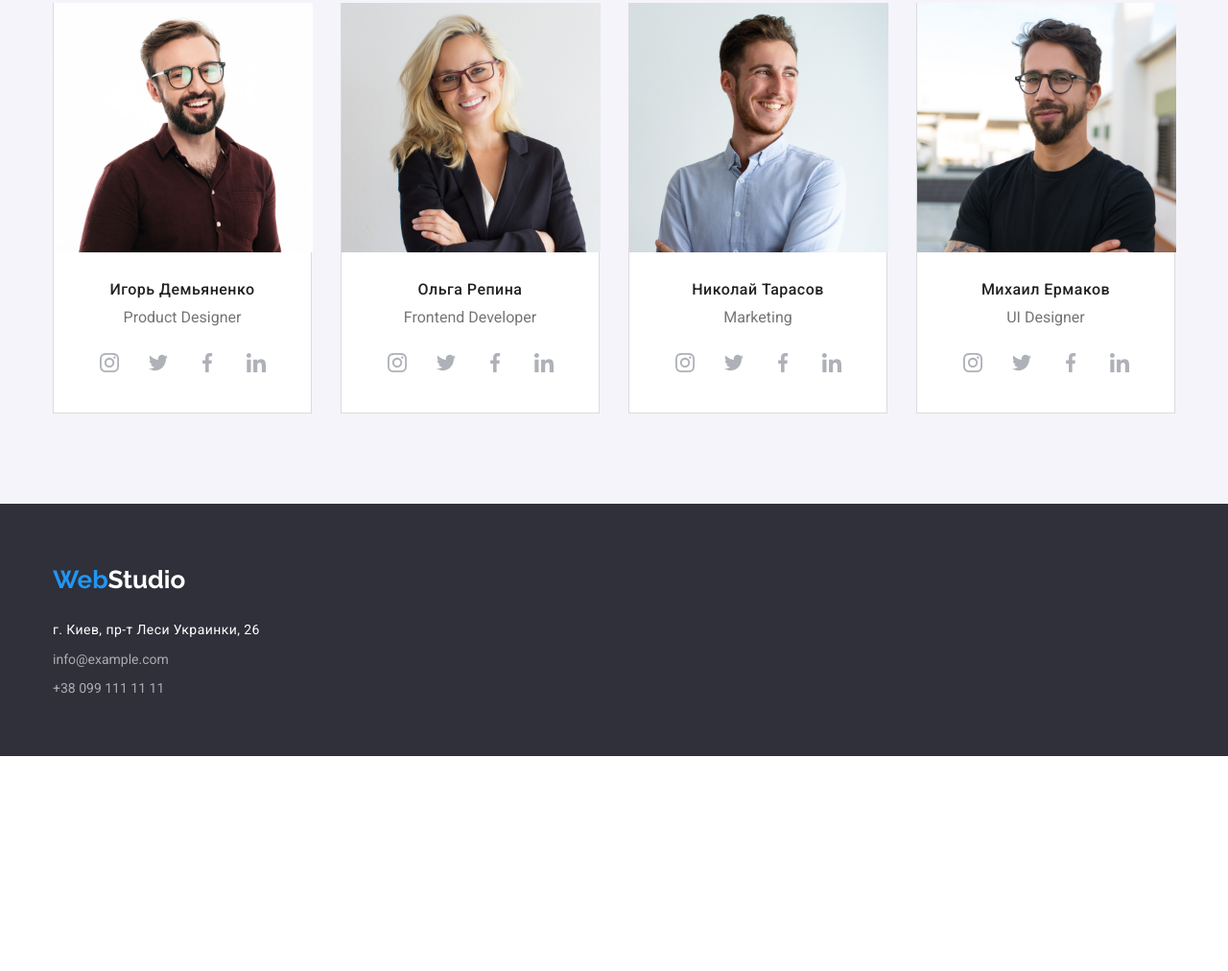
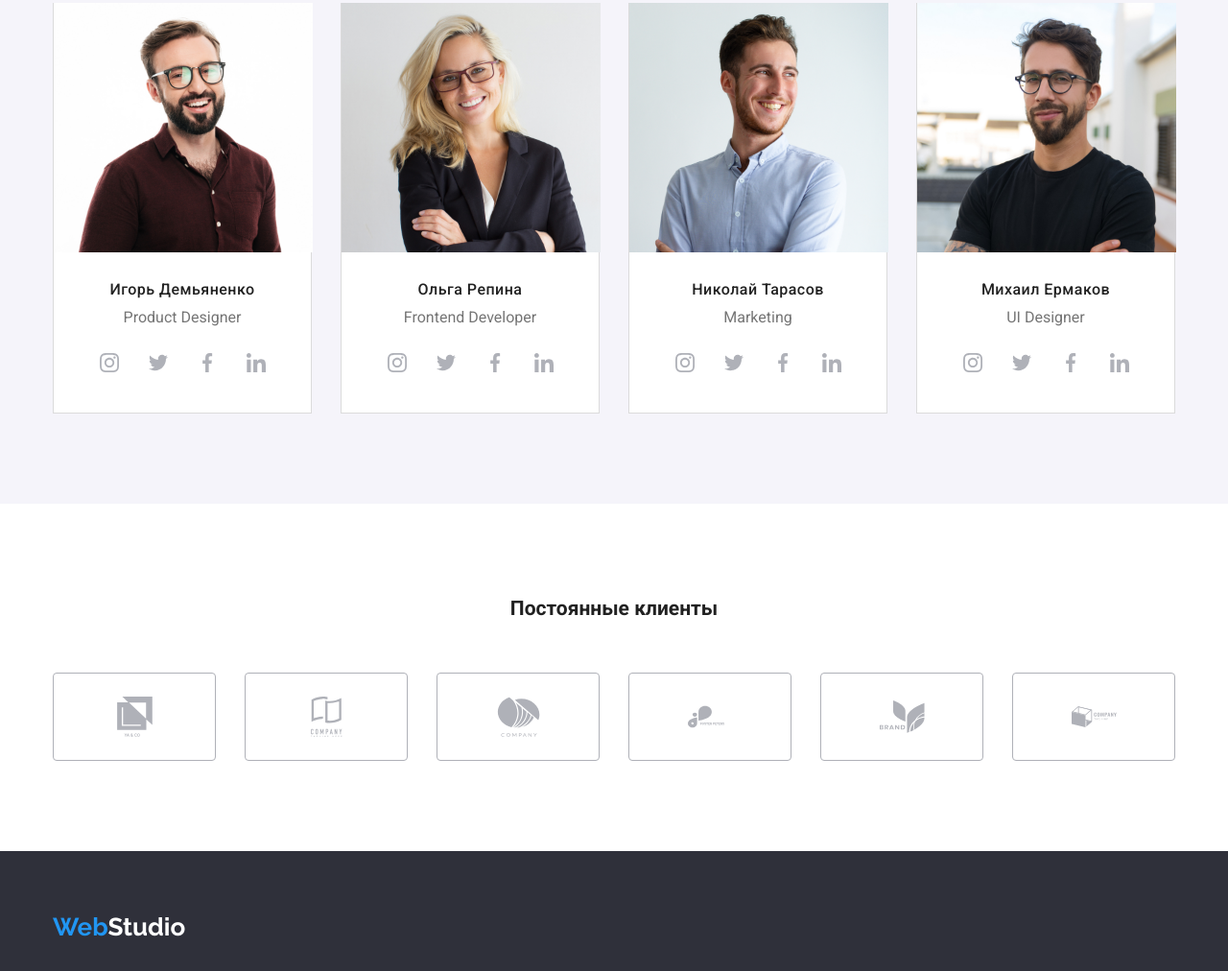
Before and after one commit to MakarenkoYevhenii/goit-markup-hw-04, a plain HTML site: page index.html in a window 1280 px wide. Shown: the part 1788-2800 px from the top of the page at 96% size. Before the commit the page ends 2576 px from the top, so only its background shows below. Drawn offline with Linux system fonts and the light colour scheme.

Commit message:
сделал блок наши клиенты

```diff
--- a/css/style.css
+++ b/css/style.css
@@ -11,9 +11,11 @@
   --bckgrclteam: rgba(245, 244, 250, 1);
   --bckgrclteamitem: rgba(255, 255, 255, 1);
   --headerline: rgba(236, 236, 236, 1);
-  --socialitemhover: #2196F3;
+  --socialitemhover: #2196f3;
   --colorlogoitem: #fff;
-  --bckglisteage: rgb(245,244,250);
+  --bckglisteage: rgb(245, 244, 250);
+  --bordedclients:rgba(175, 177, 184, 1);
+  --bordercclientshover:rgba(33, 150, 243, 1);
   /* grid setup */
   --item: 1;
   --indent: 30px;
@@ -48,8 +50,7 @@ ul {
   margin: 0;
   padding: 0;
 }
-img
-{
+img {
   display: block;
 }
 .link {
@@ -187,19 +188,17 @@ li,
   line-height: 1.17;
   margin-bottom: 10px;
 }
-.paragraph
- {
+.paragraph {
   font-weight: 400;
   color: var(--silvercolor);
   font-size: 16px;
   line-height: 24px;
 }
-.listedge-paragraph{
+.listedge-paragraph {
   font-weight: normal;
   font-size: 14px;
   line-height: 1.71;
   letter-spacing: 0.03em;
-
 }
 .adress {
   color: var(--whitecolor);
@@ -259,10 +258,6 @@ letter-spacing: 0.03em;
   line-height: 1.17;
 }
 
-
-
-
-
 /*flex*/
 .container-flex {
   display: flex;
@@ -282,11 +277,9 @@ letter-spacing: 0.03em;
 /*header*/
 
 .header {
-
   border-bottom: 1px;
   border-bottom-style: solid;
   border-bottom-color: var(--headerline);
-
 }
 .header-navigation {
   display: flex;
@@ -295,14 +288,13 @@ letter-spacing: 0.03em;
 }
 .list {
   display: flex;
-  align-items: center ;
+  align-items: center;
 }
-.list-item:last-child{
+.list-item:last-child {
   margin-right: 0;
 }
 
-.list-item
-{
+.list-item {
   display: block;
   padding-top: 32px;
   padding-bottom: 32px;
@@ -313,7 +305,7 @@ letter-spacing: 0.03em;
   margin-left: auto;
   align-items: center;
 }
-.contacts-item:not(:last-child){
+.contacts-item:not(:last-child) {
   margin-right: 30px;
 }
 /*basement*/
@@ -331,33 +323,25 @@ letter-spacing: 0.03em;
   display: flex;
   justify-content: space-between;
 }
-.listedge
-{
+.listedge {
   display: flex;
 }
-.listedge-list
-{
+.listedge-list {
   width: 270px;
-
 }
-.listedge-list:not(:last-child)
-{
+.listedge-list:not(:last-child) {
   margin-right: 30px;
 }
 /*hero*/
-.container-flex-hero
-{
+.container-flex-hero {
   box-sizing: border-box;
   max-width: 696px;
-
 }
-.hero
-{
+.hero {
   padding-top: 200px;
   padding-bottom: 200px;
 }
-.section-benefits
-{
+.section-benefits {
   padding-top: 0px;
 }
 /*бенефитс*/
@@ -398,10 +382,8 @@ letter-spacing: 0.03em;
   text-align: center;
   margin-bottom: 10px;
 }
-.teamdiv
-{
+.teamdiv {
   padding-top: 30px;
-
 }
 /*portfolio*/
 
@@ -417,18 +399,14 @@ letter-spacing: 0.03em;
 }
 .menu-item {
   display: flex;
-
 }
-  .menu-item:not(:first-child)
-  {
+.menu-item:not(:first-child) {
   margin-left: 8px;
 }
 .listprojects {
-
-  --item:3
+  --item: 3;
 }
- .listprojects>li:nth-child(3n+3)
- {
+.listprojects > li:nth-child(3n + 3) {
   margin-right: 0;
   width: 370px;
 }
@@ -436,18 +414,16 @@ letter-spacing: 0.03em;
   width: 100%;
   height: auto;
 }
-.projects
-{
+.projects {
   display: flex;
   padding-bottom: 4px;
-
 }
 .paragraph {
   display: flex;
 }
 .blank {
   padding-top: 20px;
-  padding-left:11px;
+  padding-left: 11px;
   padding-bottom: 20px;
   padding-right: 11px;
   border-style: solid;
@@ -456,50 +432,89 @@ display: flex;
 
   border-top: none;
 }
-.svg
-{
+
+/*svg*/
+.svg {
   display: block;
   height: 20px;
   width: 20px;
 }
-.social-links
-{
+.social-links {
   display: flex;
   justify-content: space-around;
   padding: 16px 32px 30px;
-
 }
-.social-links-items
-{
+.social-links-items {
   display: block;
 }
-.links-items
-{
+.links-items {
   display: flex;
   width: 44px;
   height: 44px;
   align-items: center;
   justify-content: center;
+
 }
 
-.listeadge-img
-{
-
+.listeadge-img {
   background-color: var(--bckglisteage);
   padding: 25px 100px;
   margin-bottom: 30px;
 }
-.social-links-items:hover
-{
+.social-links-items:hover {
   background-color: var(--socialitemhover);
   border-radius: 50%;
 }
-.svg-listeage
-{
+.svg-listeage {
   display: block;
   height: 70px;
   width: 70px;
+}
+
+.links-items:hover .svg {
+  --colorlogo: var(--colorlogoitem);
+}
+.cutomers-heading
+{
+  text-align: center;
+  padding-bottom: 50px;
+}
+.cutomers{
+  display: flex;
 
 }
+.customers-item
+{
+  display: flex;
+  justify-content: center;
+  align-items: center;
+  width: 170px;
+  height: 92px;
+  border: 1px solid var(--bordedclients);
+  border-radius: 4px;
+}
+.customers-svg
+{
+  display: block;
+  width: 47px;
+  height: 42px;
 
-.links-items:hover .svg{--colorlogo: var(--colorlogoitem);}
+}
+.customers-item:not(:last-child)
+{
+  margin-right: 30px;
+}
+.links-customers
+{
+  display: block;
+  padding: 25px 60px;
+}
+.customers-item:hover
+{
+  border-color: var(--bordercclientshover);
+
+}
+.customers-item:hover .customers-svg
+{
+  --companycolor:var(--bordercclientshover);
+}
--- a/index.html
+++ b/index.html
@@ -149,7 +149,8 @@
               </div>
               <div>
                 <ul class="social-links">
-                  <li class="social-links-items"><a href="insta.com" class="links-items">
+                  <li class="social-links-items">
+                    <a href="insta.com" class="links-items">
                       <svg class="svg" width="20" height="20">
                         <use
                           href=".\images\sociallink\symbol-defs.svg#icon-instagram"
@@ -157,7 +158,8 @@
                       </svg>
                     </a>
                   </li>
-                  <li class="social-links-items"><a href="insta.com" class="links-items">
+                  <li class="social-links-items">
+                    <a href="insta.com" class="links-items">
                       <svg class="svg" width="20" height="20">
                         <use
                           href=".\images\sociallink\symbol-defs.svg#icon-twitter"
@@ -165,7 +167,8 @@
                       </svg>
                     </a>
                   </li>
-                  <li class="social-links-items"><a href="insta.com" class="links-items">
+                  <li class="social-links-items">
+                    <a href="insta.com" class="links-items">
                       <svg class="svg" width="20" height="20">
                         <use
                           href=".\images\sociallink\symbol-defs.svg#icon-facebook"
@@ -173,7 +176,8 @@
                       </svg>
                     </a>
                   </li>
-                  <li class="social-links-items"><a href="insta.com" class="links-items">
+                  <li class="social-links-items">
+                    <a href="insta.com" class="links-items">
                       <svg class="svg" width="20" height="20">
                         <use
                           href=".\images\sociallink\symbol-defs.svg#icon-linkedin"
@@ -191,7 +195,8 @@
                 <p class="position">Frontend Developer</p>
                 <div>
                   <ul class="social-links">
-                    <li class="social-links-items"><a href="insta.com" class="links-items">
+                    <li class="social-links-items">
+                      <a href="insta.com" class="links-items">
                         <svg class="svg" width="20" height="20">
                           <use
                             href=".\images\sociallink\symbol-defs.svg#icon-instagram"
@@ -199,7 +204,8 @@
                         </svg>
                       </a>
                     </li>
-                    <li class="social-links-items"><a href="insta.com" class="links-items">
+                    <li class="social-links-items">
+                      <a href="insta.com" class="links-items">
                         <svg class="svg" width="20" height="20">
                           <use
                             href=".\images\sociallink\symbol-defs.svg#icon-twitter"
@@ -207,7 +213,8 @@
                         </svg>
                       </a>
                     </li>
-                    <li class="social-links-items"><a href="insta.com" class="links-items">
+                    <li class="social-links-items">
+                      <a href="insta.com" class="links-items">
                         <svg class="svg" width="20" height="20">
                           <use
                             href=".\images\sociallink\symbol-defs.svg#icon-facebook"
@@ -215,7 +222,8 @@
                         </svg>
                       </a>
                     </li>
-                    <li class="social-links-items"><a href="insta.com" class="links-items">
+                    <li class="social-links-items">
+                      <a href="insta.com" class="links-items">
                         <svg class="svg" width="20" height="20">
                           <use
                             href=".\images\sociallink\symbol-defs.svg#icon-linkedin"
@@ -234,7 +242,8 @@
                 <p class="position">Marketing</p>
                 <div>
                   <ul class="social-links">
-                    <li class="social-links-items"><a href="insta.com" class="links-items">
+                    <li class="social-links-items">
+                      <a href="insta.com" class="links-items">
                         <svg class="svg" width="20" height="20">
                           <use
                             href=".\images\sociallink\symbol-defs.svg#icon-instagram"
@@ -242,7 +251,8 @@
                         </svg>
                       </a>
                     </li>
-                    <li class="social-links-items"><a href="insta.com" class="links-items">
+                    <li class="social-links-items">
+                      <a href="insta.com" class="links-items">
                         <svg class="svg" width="20" height="20">
                           <use
                             href=".\images\sociallink\symbol-defs.svg#icon-twitter"
@@ -250,7 +260,8 @@
                         </svg>
                       </a>
                     </li>
-                    <li class="social-links-items"><a href="insta.com" class="links-items">
+                    <li class="social-links-items">
+                      <a href="insta.com" class="links-items">
                         <svg class="svg" width="20" height="20">
                           <use
                             href=".\images\sociallink\symbol-defs.svg#icon-facebook"
@@ -258,7 +269,8 @@
                         </svg>
                       </a>
                     </li>
-                    <li class="social-links-items"><a href="insta.com" class="links-items">
+                    <li class="social-links-items">
+                      <a href="insta.com" class="links-items">
                         <svg class="svg" width="20" height="20">
                           <use
                             href=".\images\sociallink\symbol-defs.svg#icon-linkedin"
@@ -277,7 +289,8 @@
                 <p class="position">UI Designer</p>
                 <div>
                   <ul class="social-links">
-                    <li class="social-links-items"><a href="insta.com" class="links-items">
+                    <li class="social-links-items">
+                      <a href="insta.com" class="links-items">
                         <svg class="svg" width="40" height="40">
                           <use
                             href=".\images\sociallink\symbol-defs.svg#icon-instagram"
@@ -285,7 +298,8 @@
                         </svg>
                       </a>
                     </li>
-                    <li class="social-links-items"><a href="insta.com" class="links-items">
+                    <li class="social-links-items">
+                      <a href="insta.com" class="links-items">
                         <svg class="svg" width="20" height="20">
                           <use
                             href=".\images\sociallink\symbol-defs.svg#icon-twitter"
@@ -293,7 +307,8 @@
                         </svg>
                       </a>
                     </li>
-                    <li class="social-links-items"><a href="insta.com" class="links-items">
+                    <li class="social-links-items">
+                      <a href="insta.com" class="links-items">
                         <svg class="svg" width="20" height="20">
                           <use
                             href=".\images\sociallink\symbol-defs.svg#icon-facebook"
@@ -301,7 +316,8 @@
                         </svg>
                       </a>
                     </li>
-                    <li class="social-links-items"><a href="insta.com" class="links-items">
+                    <li class="social-links-items">
+                      <a href="insta.com" class="links-items">
                         <svg class="svg" width="20" height="20">
                           <use
                             href=".\images\sociallink\symbol-defs.svg#icon-linkedin"
@@ -312,6 +328,67 @@
                   </ul>
                 </div>
               </div>
+            </li>
+          </ul>
+        </div>
+      </section>
+      <section class="section">
+        <div class="container">
+          <h2 class="cutomers-heading">Постоянные клиенты</h2>
+          <ul class="cutomers">
+            <li class="customers-item">
+              <a href="" class="links-customers">
+                <svg class="customers-svg" width="20" height="20">
+                  <use
+                    href=".\images\customers\symbol-defs.svg#icon-yaco"
+                  ></use>
+                </svg>
+              </a>
+            </li>
+            <li class="customers-item">
+              <a href="" class="links-customers">
+                <svg class="customers-svg" width="20" height="20">
+                  <use
+                    href=".\images\customers\symbol-defs.svg#icon-tagline"
+                  ></use>
+                </svg>
+              </a>
+            </li>
+            <li class="customers-item">
+              <a href="" class="links-customers">
+                <svg class="customers-svg" width="20" height="20">
+                  <use
+                    href=".\images\customers\symbol-defs.svg#icon-company"
+                  ></use>
+                </svg>
+              </a>
+            </li>
+            <li class="customers-item">
+              <a href="" class="links-customers">
+                <svg class="customers-svg" width="20" height="20">
+                  <use
+                    href=".\images\customers\symbol-defs.svg#icon-taglin2"
+                  ></use>
+                </svg>
+              </a>
+            </li>
+            <li class="customers-item">
+              <a href="" class="links-customers">
+                <svg class="customers-svg" width="20" height="20">
+                  <use
+                    href=".\images\customers\symbol-defs.svg#icon-foster"
+                  ></use>
+                </svg>
+              </a>
+            </li>
+            <li class="customers-item">
+              <a href="" class="links-customers">
+                <svg class="customers-svg" width="20" height="20">
+                  <use
+                    href=".\images\customers\symbol-defs.svg#icon-brand"
+                  ></use>
+                </svg>
+              </a>
             </li>
           </ul>
         </div>
```
Also changed, not shown: images/customers/brand.svg (added), images/customers/company.svg (added), images/customers/foster.svg (added), images/customers/parher5.svg (deleted), images/customers/parher6.svg (deleted), images/customers/parther1.svg (deleted), images/customers/parther2.svg (deleted), images/customers/parther3.svg (deleted), images/customers/parther4.svg (deleted), images/customers/symbol-defs.svg (added), images/customers/taglin2.svg (added), images/customers/tagline.svg (added), images/customers/yaco.svg (added). Lines whose indentation alone changed are shown as unchanged.
